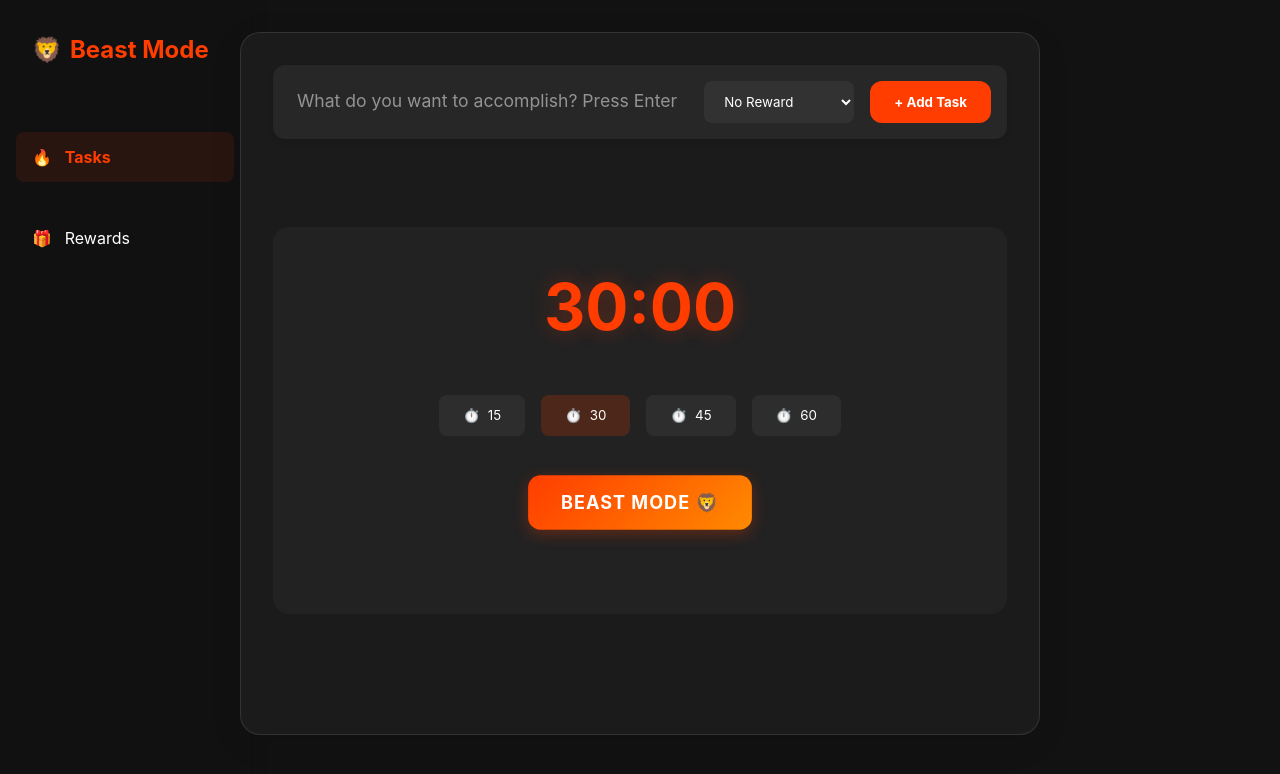
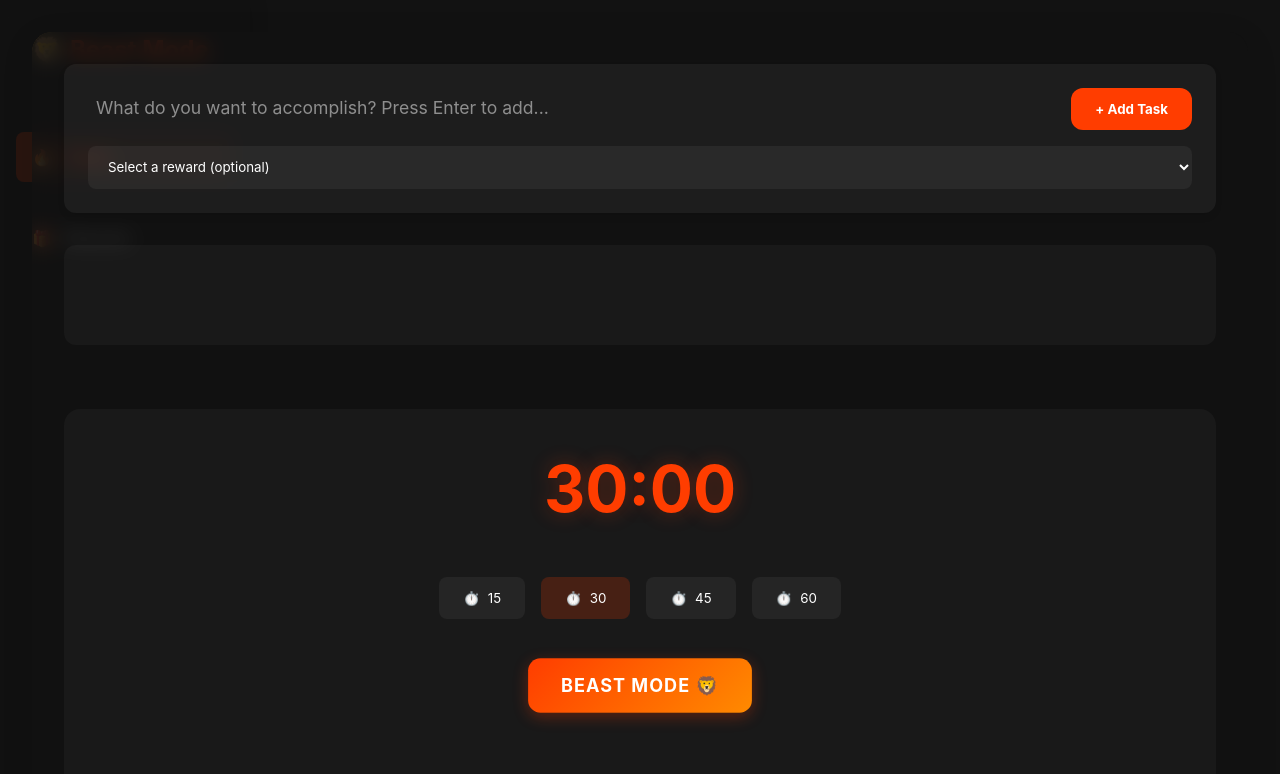
Before and after one commit to Rakeye/beast-mode, a React (Create React App) app: page / in a window 1280 px wide. Shown: the top 774 px of the page. Built offline with nearby package versions, Linux system fonts and the light colour scheme; a web font is replaced by a local one.

Commit message:
Reorganize TaskManager layout and improve visual hierarchy

```diff
--- a/src/components/TaskManager/index.tsx
+++ b/src/components/TaskManager/index.tsx
@@ -136,6 +136,8 @@
   return (
     <TaskManagerContainer>
       <InputContainer>
+        <div style={{ display: 'flex', flexDirection: 'column', gap: '1rem', width: '100%' }}>
+          <div style={{ display: 'flex', gap: '1rem', width: '100%' }}>
             <TaskInput
               type="text"
               value={newTaskText}
@@ -143,21 +145,46 @@
               onKeyPress={handleKeyPress}
               placeholder="What do you want to accomplish? Press Enter to add..."
             />
+            <AddButton onClick={handleAddTask}>
+              <span>+</span> Add Task
+            </AddButton>
+          </div>
           <RewardSelect
             value={selectedReward || ''}
             onChange={(e) => setSelectedReward(Number(e.target.value) || undefined)}
           >
-          <option value="">No Reward</option>
+            <option value="">Select a reward (optional)</option>
             {rewards.map((reward) => (
               <option key={reward.id} value={reward.id}>
                 🎁 {reward.text}
               </option>
             ))}
           </RewardSelect>
-        <AddButton onClick={handleAddTask}>
-          <span>+</span> Add Task
-        </AddButton>
+        </div>
       </InputContainer>
+
+      <TaskList>
+        {tasks.map((task) => (
+          <TaskItem key={task.id}>
+            <div style={{ display: 'flex', alignItems: 'center', gap: '8px', flex: 1 }}>
+              <TaskText
+                completed={task.completed}
+                onClick={() => onToggleTaskCompletion(task.id)}
+                style={{ cursor: 'pointer' }}
+              >
+                {task.completed ? '✅' : '⬜️'} {task.text}
+              </TaskText>
+              {task.rewardId && (
+                <TaskText completed={task.completed} isReward>
+                  <RewardIcon>🎁</RewardIcon>
+                  {rewards.find(r => r.id === task.rewardId)?.text}
+                </TaskText>
+              )}
+            </div>
+            <DeleteButton onClick={() => onDeleteTask(task.id)}>×</DeleteButton>
+          </TaskItem>
+        ))}
+      </TaskList>
 
       <TimerContainer>
         <TimerDisplay>{formatTime(timerState.timeRemaining)}</TimerDisplay>
@@ -185,29 +212,6 @@
           {timerState.motivationalMessage}
         </MotivationalMessage>
       </TimerContainer>
-
-      <TaskList>
-        {tasks.map((task) => (
-          <TaskItem key={task.id}>
-            <div style={{ display: 'flex', alignItems: 'center', gap: '8px', flex: 1 }}>
-              <TaskText
-                completed={task.completed}
-                onClick={() => onToggleTaskCompletion(task.id)}
-                style={{ cursor: 'pointer' }}
-              >
-                {task.completed ? '✅' : '⬜️'} {task.text}
-              </TaskText>
-              {task.rewardId && (
-                <TaskText completed={task.completed} isReward>
-                  <RewardIcon>🎁</RewardIcon>
-                  {rewards.find(r => r.id === task.rewardId)?.text}
-                </TaskText>
-              )}
-            </div>
-            <DeleteButton onClick={() => onDeleteTask(task.id)}>×</DeleteButton>
-          </TaskItem>
-        ))}
-      </TaskList>
     </TaskManagerContainer>
   );
 };
--- a/src/components/TaskManager/styles.ts
+++ b/src/components/TaskManager/styles.ts
@@ -18,30 +18,21 @@
 `;
 
 export const TaskManagerContainer = styled.div`
-  max-width: 800px;
-  margin: 0 auto;
   padding: 2rem;
   border-radius: 20px;
   background: rgba(18, 18, 18, 0.8);
   backdrop-filter: blur(10px);
   box-shadow: 0 8px 32px rgba(0, 0, 0, 0.1);
-  ${glassmorphism}
   display: flex;
   flex-direction: column;
-  gap: 1.5rem;
-
-  @media (max-width: 768px) {
-    padding: 1rem;
-    border-radius: 12px;
-  }
+  gap: 2rem;
 `;
 
 export const InputContainer = styled.div`
   display: flex;
   gap: 1rem;
-  margin-bottom: 2rem;
   background: rgba(255, 255, 255, 0.05);
-  padding: 1rem;
+  padding: 1.5rem;
   border-radius: 12px;
   box-shadow: 0 4px 6px rgba(0, 0, 0, 0.1);
 `;
@@ -64,17 +55,16 @@
   &::placeholder {
     color: rgba(255, 255, 255, 0.5);
   }
-
-  @media (max-width: 768px) {
-    padding: 0.8rem 1rem;
-  }
 `;
 
 export const TaskList = styled.div`
   display: flex;
   flex-direction: column;
-  gap: 1rem;
-  margin-top: 2rem;
+  gap: 0.75rem;
+  background: rgba(255, 255, 255, 0.03);
+  padding: 1.5rem;
+  border-radius: 12px;
+  min-height: 100px;
 `;
 
 export const TaskItem = styled.div`
@@ -82,20 +72,13 @@
   align-items: center;
   justify-content: space-between;
   padding: 1rem;
-  background: rgba(255, 255, 255, 0.03);
-  border-radius: 12px;
+  background: rgba(255, 255, 255, 0.05);
+  border-radius: 8px;
   transition: all 0.3s ease;
-  animation: ${fadeIn} 0.3s ease-out;
-  ${glassmorphism}
 
   &:hover {
-    background: rgba(255, 255, 255, 0.05);
+    background: rgba(255, 255, 255, 0.08);
     transform: translateX(4px);
-  }
-
-  @media (max-width: 768px) {
-    padding: 0.8rem;
-    font-size: 0.9rem;
   }
 `;
 
@@ -270,11 +253,11 @@
   background: rgba(255, 255, 255, 0.05);
   border: none;
   color: ${props => props.theme.colors.text};
-  padding: 0.5rem 1rem;
+  padding: 0.8rem 1rem;
   border-radius: 8px;
   cursor: pointer;
   transition: all 0.3s ease;
-  min-width: 150px;
+  width: 100%;
 
   &:hover {
     background: rgba(255, 255, 255, 0.1);
```
Lines whose indentation alone changed are shown as unchanged.
